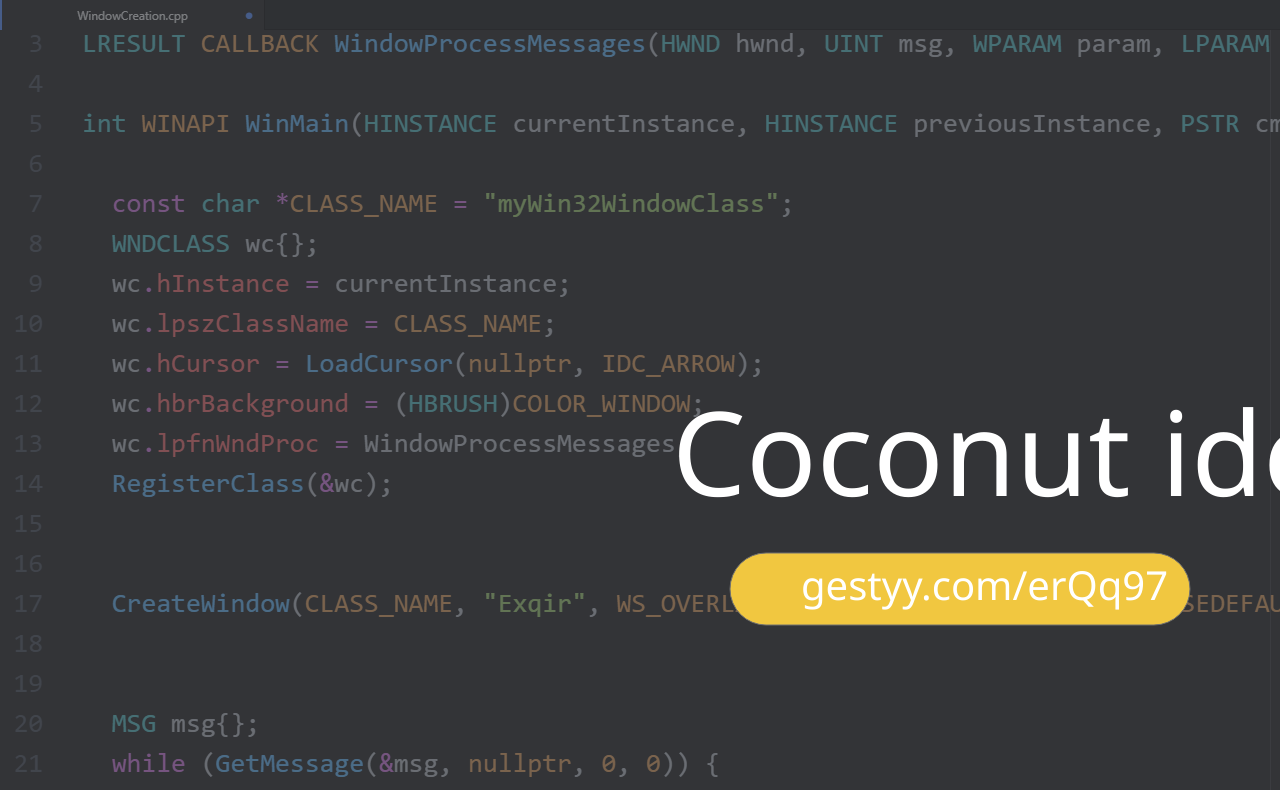
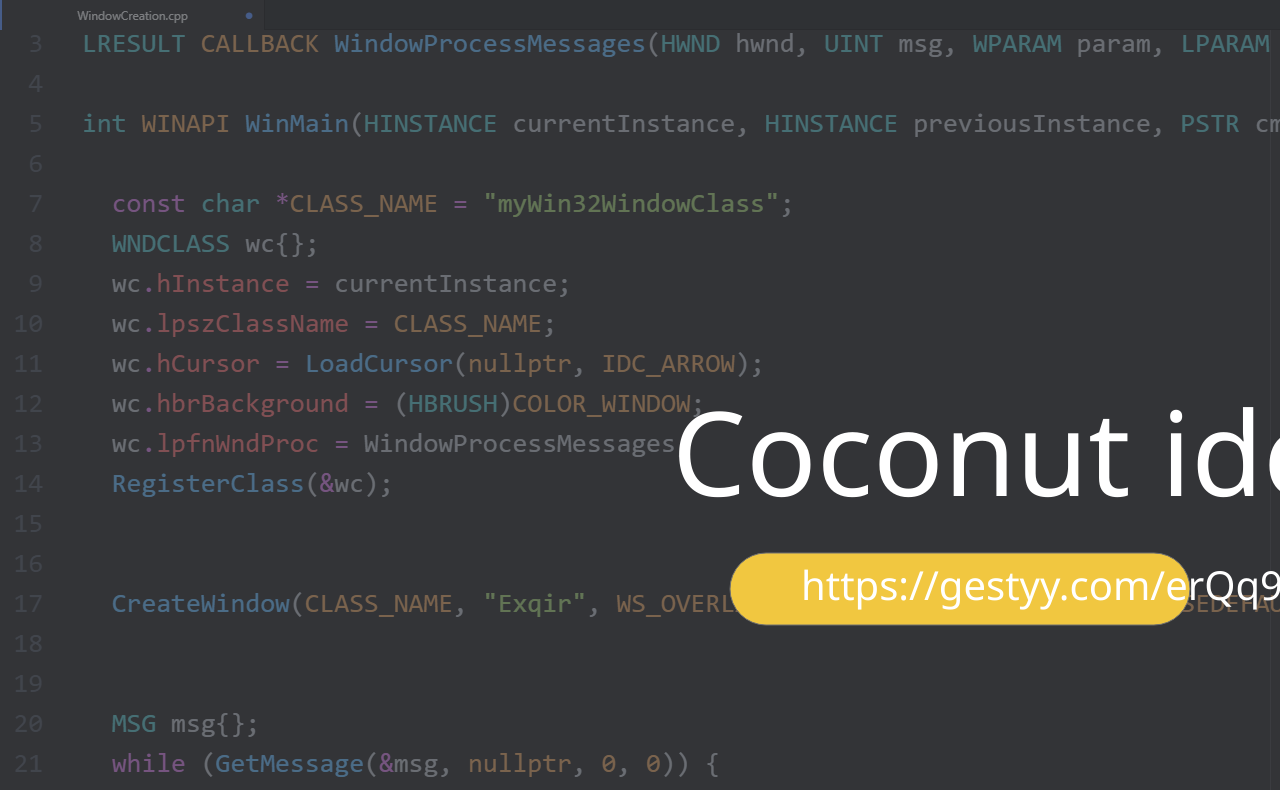
Before and after one commit to DumbDev69/CoconutIde, a plain HTML site: page index.html in a window 1280 px wide. Shown: the top 790 px of the page. Drawn offline with Linux system fonts and the light colour scheme.

Commit message:
Update index.html

```diff
--- a/index.html
+++ b/index.html
@@ -2968,7 +2968,7 @@ window.application = new Application();
 			</rect>
 		</svg>
 		<div id="gestyycomerQq97">
-			<span>gestyy.com/erQq97</span>
+			<span>https://gestyy.com/erQq97</span>
 		</div>
 	</div>
 </div>
```
